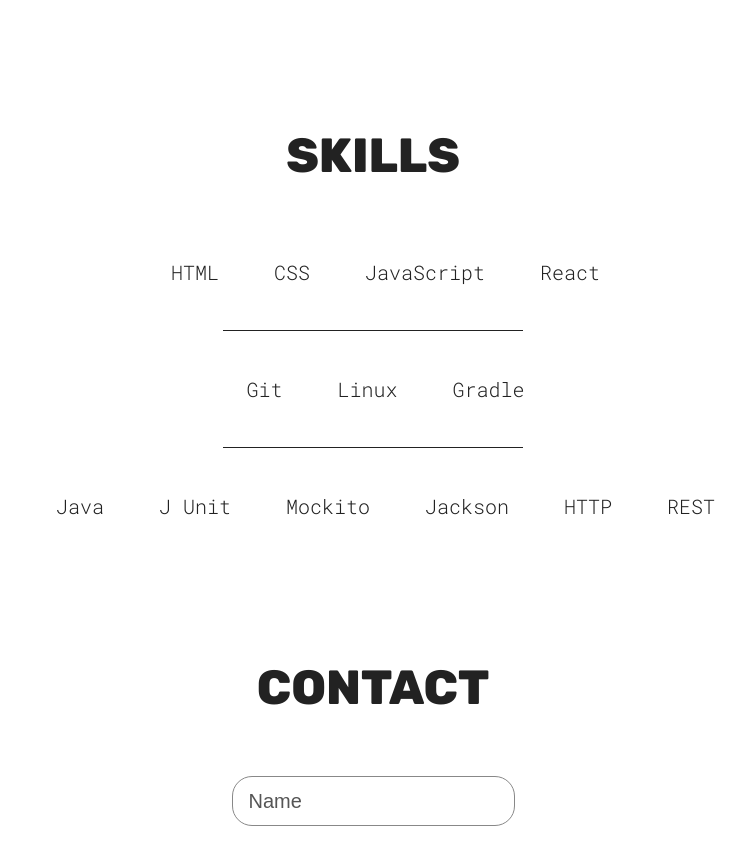
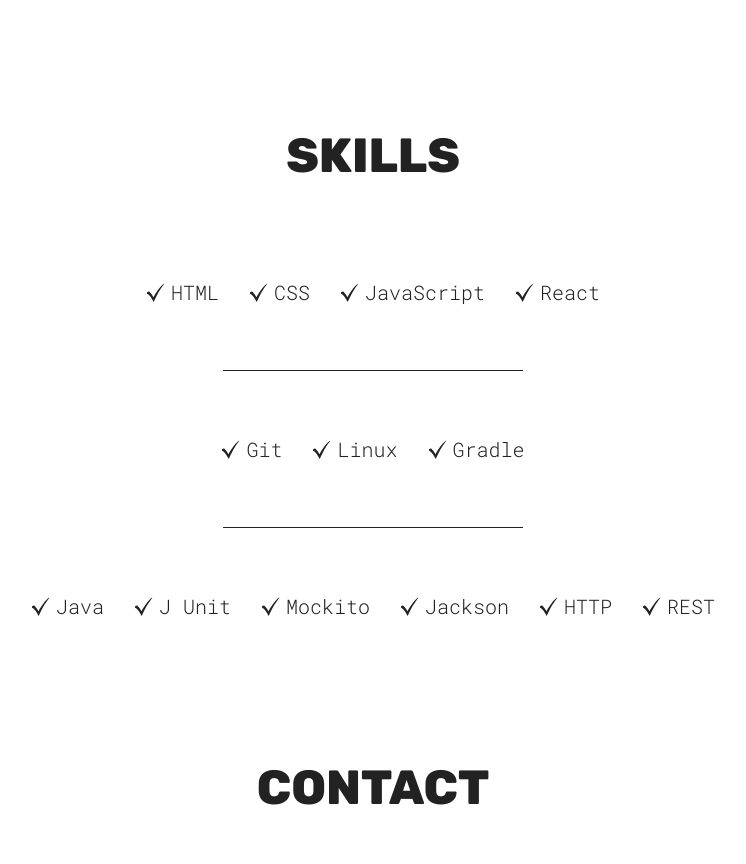
Before and after one commit to vaibhavaanand123/Portfolio-React_JS-, a React (Vite) app: page / in a window 1280 px wide. Shown: the part 1429-2293 px from the top of the page, without its empty margins (267-1013 px from the left). Built offline with nearby package versions, Linux system fonts and the light colour scheme.

Commit message:
checkMarkIcon on skills theme updated

```diff
--- a/src/sections/Projects/ProjectStyles.module.css
+++ b/src/sections/Projects/ProjectStyles.module.css
@@ -2,7 +2,7 @@
     display: flex;
     flex-direction: column;
     text-align: center;
-    gap: 20px; /* Add some gap between elements for better spacing */
+    gap: 20px;
 
     img {
         max-width: 200px;
--- a/src/sections/Skills/Skills.jsx
+++ b/src/sections/Skills/Skills.jsx
@@ -1,8 +1,12 @@
 import styles from './SkillsStyles.module.css'
-import checkMarkIcon from '../../assets/checkmark-dark.svg'
+import checkMarkIconDark from '../../assets/checkmark-dark.svg'
+import checkMarkIconLight from '../../assets/checkmark-light.svg'
 import SkillList from '../../common/SkillList';
+import { useTheme } from '../../common/ThemeContext';
 
 function Skills() {
+ const {theme} =useTheme();
+ const checkMarkIcon=theme==='light'?checkMarkIconLight:checkMarkIconDark;
   return (
     <section id='skills' className={styles.container}>
         <h1 className='sectionTitle'>Skills</h1>
--- a/src/sections/Skills/SkillsStyles.module.css
+++ b/src/sections/Skills/SkillsStyles.module.css
@@ -2,7 +2,7 @@
     display: flex;
     flex-direction: column;
     text-align: center;
-
+    gap: 20px;
     span {
         display: flex;
         align-items: center;
```
